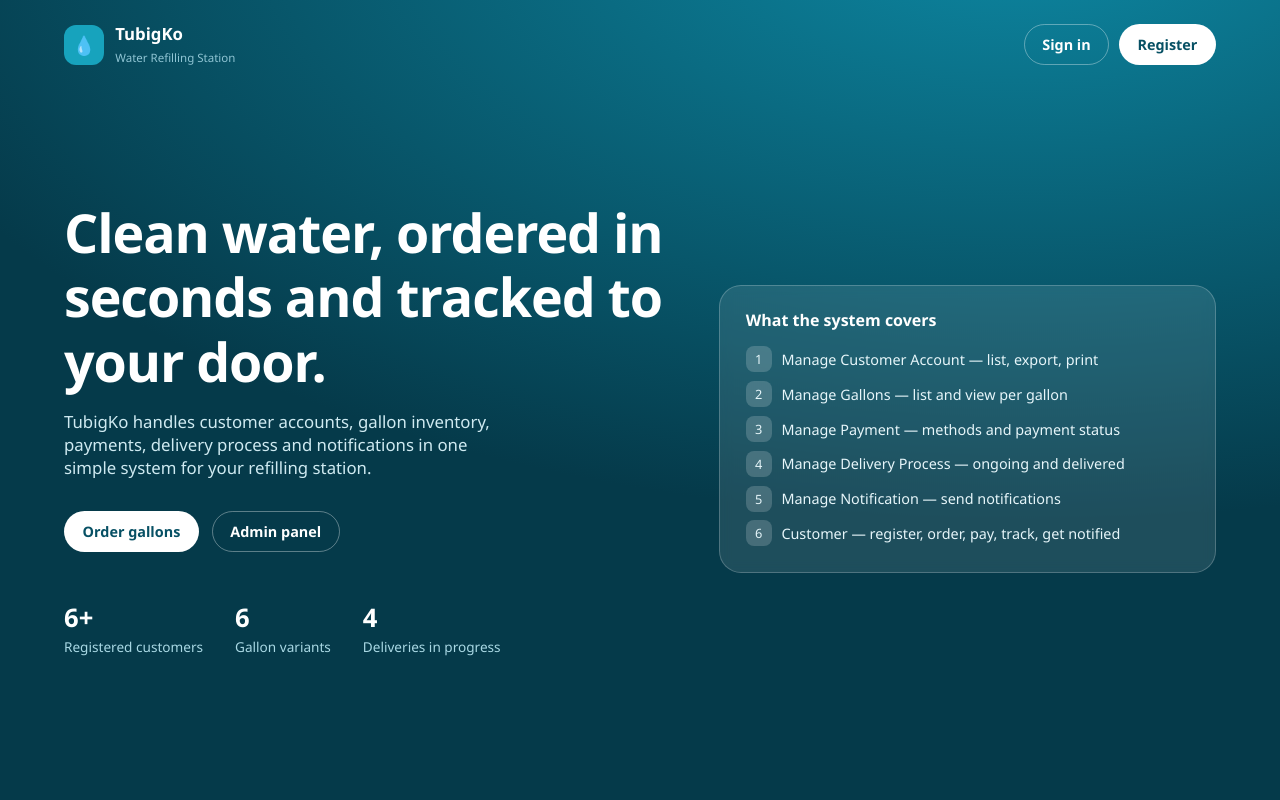
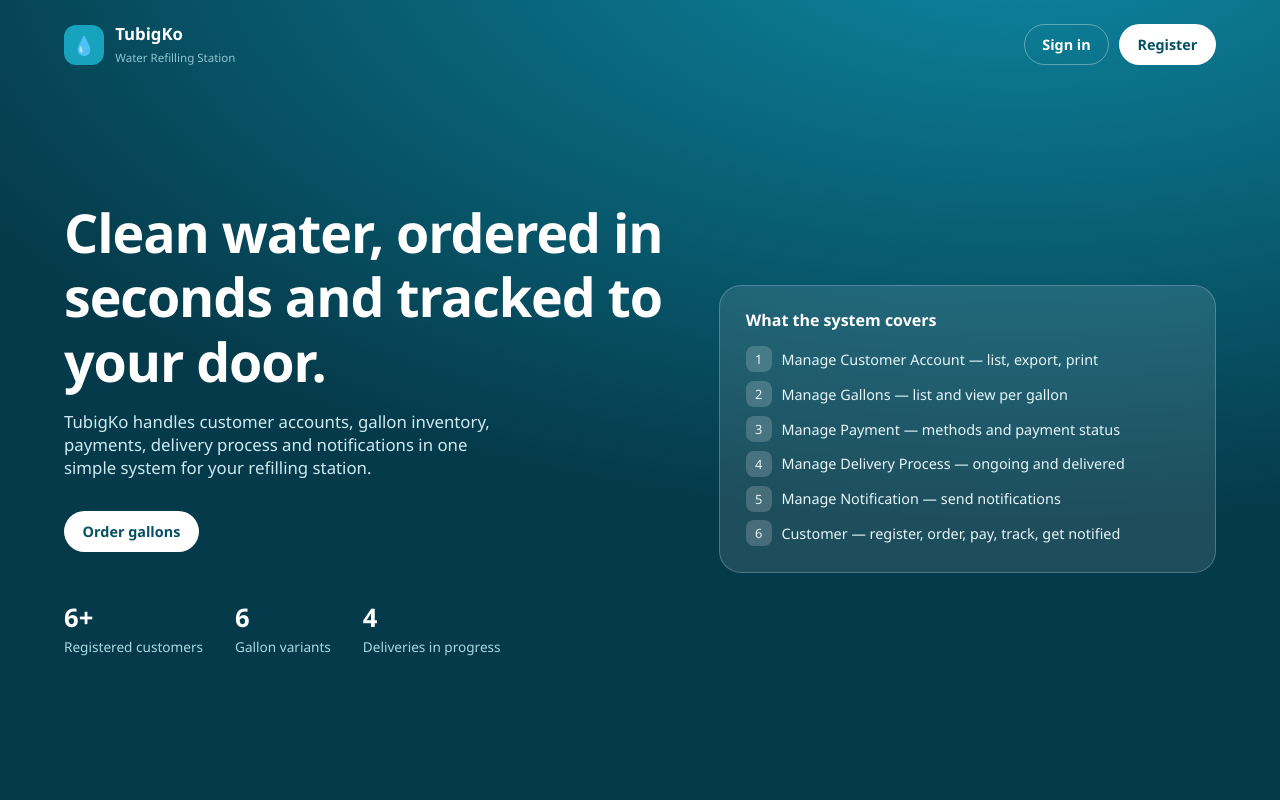
Before and after one commit to RJayBon/TubigKo-System, a PHP site: page / in a window 1280 px wide. Run offline with PHP 8.4, Linux system fonts and the light colour scheme; data comes from the database, SQL or seed files in the repository.

Commit message:
Remove Admin Panel button from homepage

```diff
--- a/index.php
+++ b/index.php
@@ -35,7 +35,6 @@ $DELIVERIES = load_deliveries();
       <p class="lead">TubigKo handles customer accounts, gallon inventory, payments, delivery process and notifications in one simple system for your refilling station.</p>
       <div class="hero__actions">
         <a class="btn btn--light" href="customer/gallons.php">Order gallons</a>
-        <a class="btn btn--ghost" style="color:#fff;border-color:rgba(255,255,255,.35)" href="admin/dashboard.php">Admin panel</a>
       </div>
       <div class="hero__stats">
         <div><b><?= count($CUSTOMERS) ?>+</b><span>Registered customers</span></div>
```
